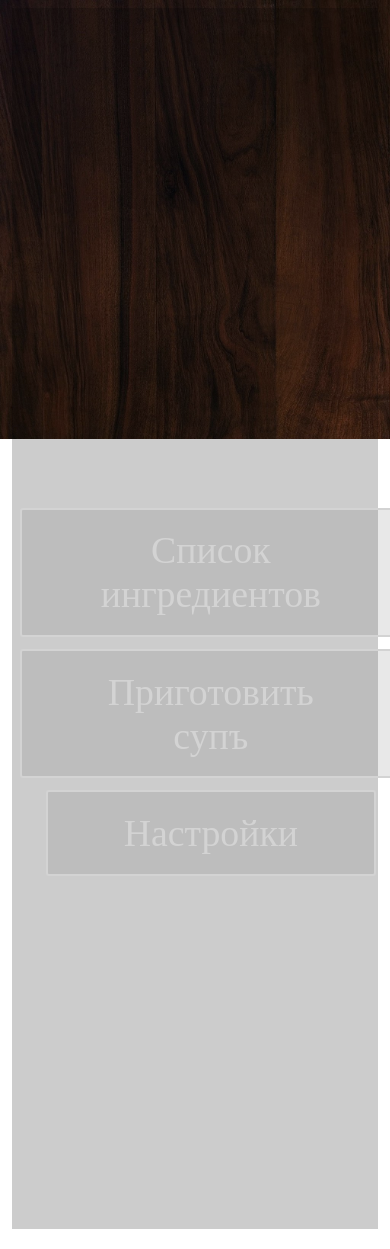
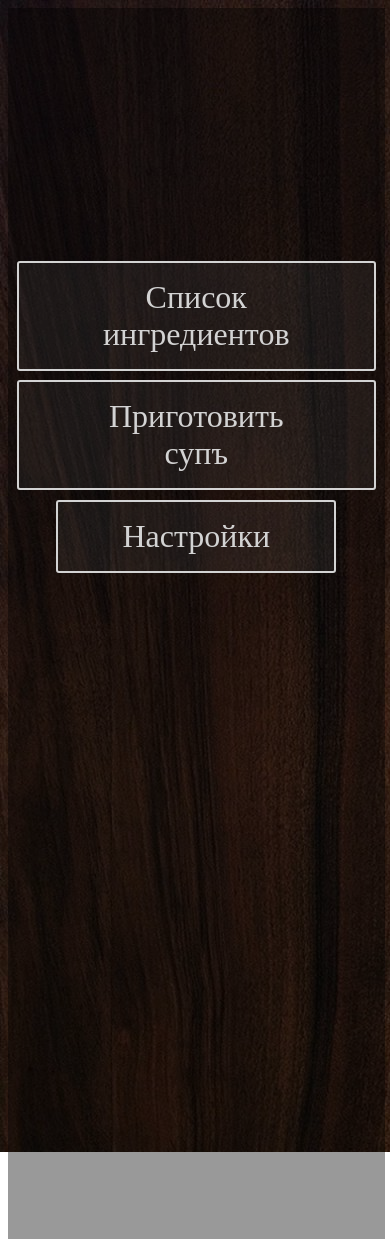
Before and after one commit to MrPandaline/soupcooking, a Django app: page /cooking/ in a window 390 px wide. Run offline with Django 3.2, Linux system fonts and the light colour scheme.

Commit message:
Немного адаптивности странице

```diff
--- a/cooking/static/cooking/style.css
+++ b/cooking/static/cooking/style.css
@@ -3,22 +3,13 @@ a{
 
 }
 
-span{
-	color: lightgray;
-
-}
-
-h4{
-
-	color: lightgray;
-}
 
 a.redirect{
 	display: inline-block;
 	color: lightgray;
 	background-color: rgba(100,100,100,.15);
 	font-weight: 500;
-	font-size: 1cm;
+	font-size: 2em;
 	text-decoration: none;
   	padding: .5em 2em;
 	outline: none;
@@ -26,7 +17,6 @@ a.redirect{
 	border-radius: 3px;
 	transition: 0.2s;
 	margin-bottom: 0.3em;
-
 
 }
 a.redirect:hover { background: rgba(100,100,100,.2); }
@@ -44,8 +34,6 @@ a.redirect_back{
 	border-radius: 3px;
 	transition: 0.2s;
 	margin-bottom: 0.3em;
-	position: relative;
-    left: 40%;
 
 }
 a.redirect_back:hover { background: rgba(100,100,100,.2); }
@@ -53,29 +41,5 @@ a.redirect_back:active { background: darkgrey; }
 
 body{
 	background: url("bg2.jpg") no-repeat;
-	background-size: 200%;
-
+	color: lightgray;
 }
-
-div.main-inner{
-
-	width: 98%;
-	height: 99%;
-	display: block;
-	padding: .5em;
-	position: absolute;
-    top: 40%;
-
-}
-
-div.main-outer{
-	margin: 0 auto;
-	background-color: rgba(0, 0, 0, 0.2);
-	width: 98%;
-	height: 99%;
-	display: block;
-
-
-
-
-}
--- a/cooking/static/cooking/style_index.css
+++ b/cooking/static/cooking/style_index.css
@@ -1,5 +1,27 @@
-body{
+div.main-inner{
+
+	width: 98%;
+    padding: 1%;
     text-align: center;
-    vertical-align: middle;
+    position: relative;
+    top: 20%;
 
 }
+
+div.main-outer{
+    padding: 5px;
+	background-color: rgba(0, 0, 0, 0.4);
+	width: 98%;
+	height: 99%;
+	display: block;
+
+}
+
+@media handheld {
+    a.redirect{
+        width: 90%;
+
+
+    }
+
+}
```
Also changed, not shown: cooking/static/cooking/style_ingredients.css (+8 -12 lines).
